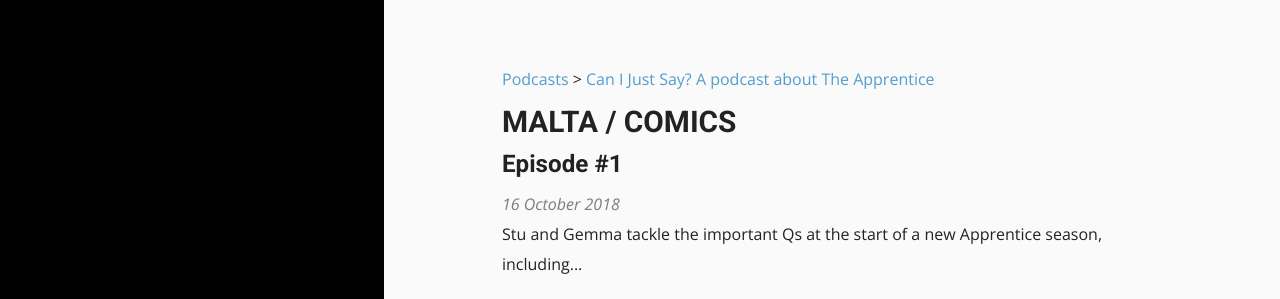
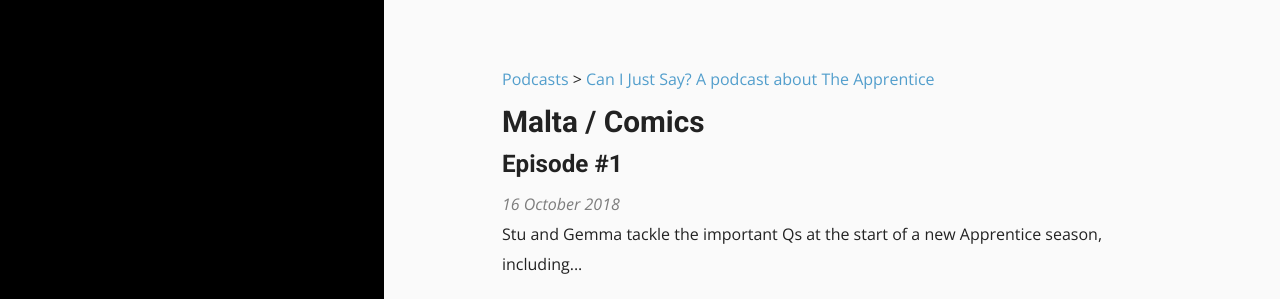
Before and after one commit to hatondog/hatondog.github.io, a Jekyll site: the page built from _episodes/can-i-just-say-apprentice/1.md, in a window 1280 px wide and 1066 px high. Shown: the top 299 px of the window. Built offline with Jekyll 4.4.1, drawn with Linux system fonts in a browser that asks for light colours.

Commit message:
Update 1.md

```diff
--- a/_episodes/can-i-just-say-apprentice/1.md
+++ b/_episodes/can-i-just-say-apprentice/1.md
@@ -1,5 +1,5 @@
 ---
-title: MALTA / COMICS
+title: Malta / Comics
 slug: malta--comics
 number: 1
 description: Stu and Gemma tackle the important Qs at the start of a new Apprentice season, including...<br/><br/>•	Who is for wee guys and who is for shaggers?<br/>•	Did Alan Sugar understand the movie ET?<br/>•	Didn’t Gemma and Stu do a good job of being polite to the people interrupting them as they were recording this in a bar basement?<br/><br/>Send your country music theme song submissions to <br/>@stuartmcp <br/>@gemmaflynn<br/><br/>This episode is brought to you unofficially by the Pauline Quirke Acting Academy
```
